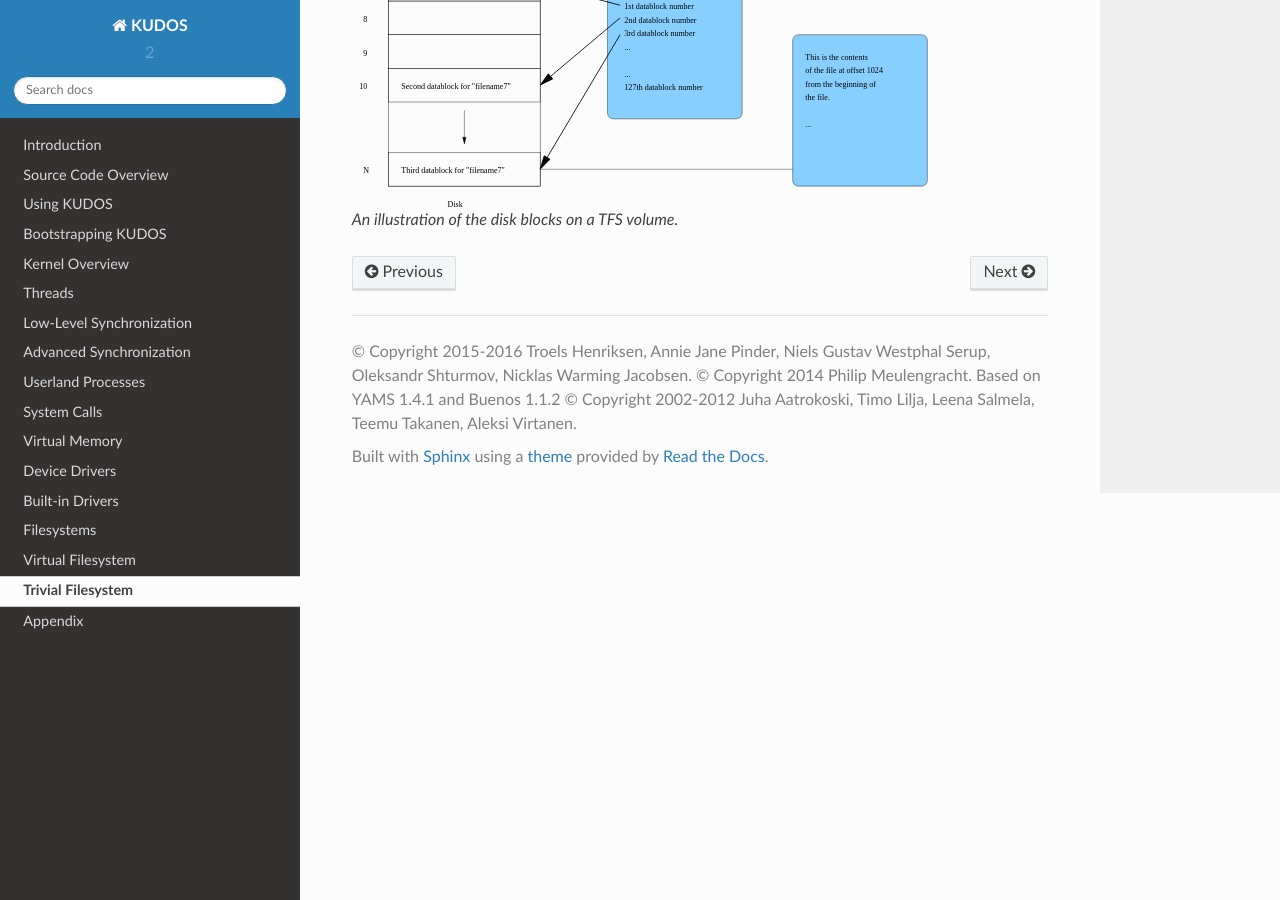
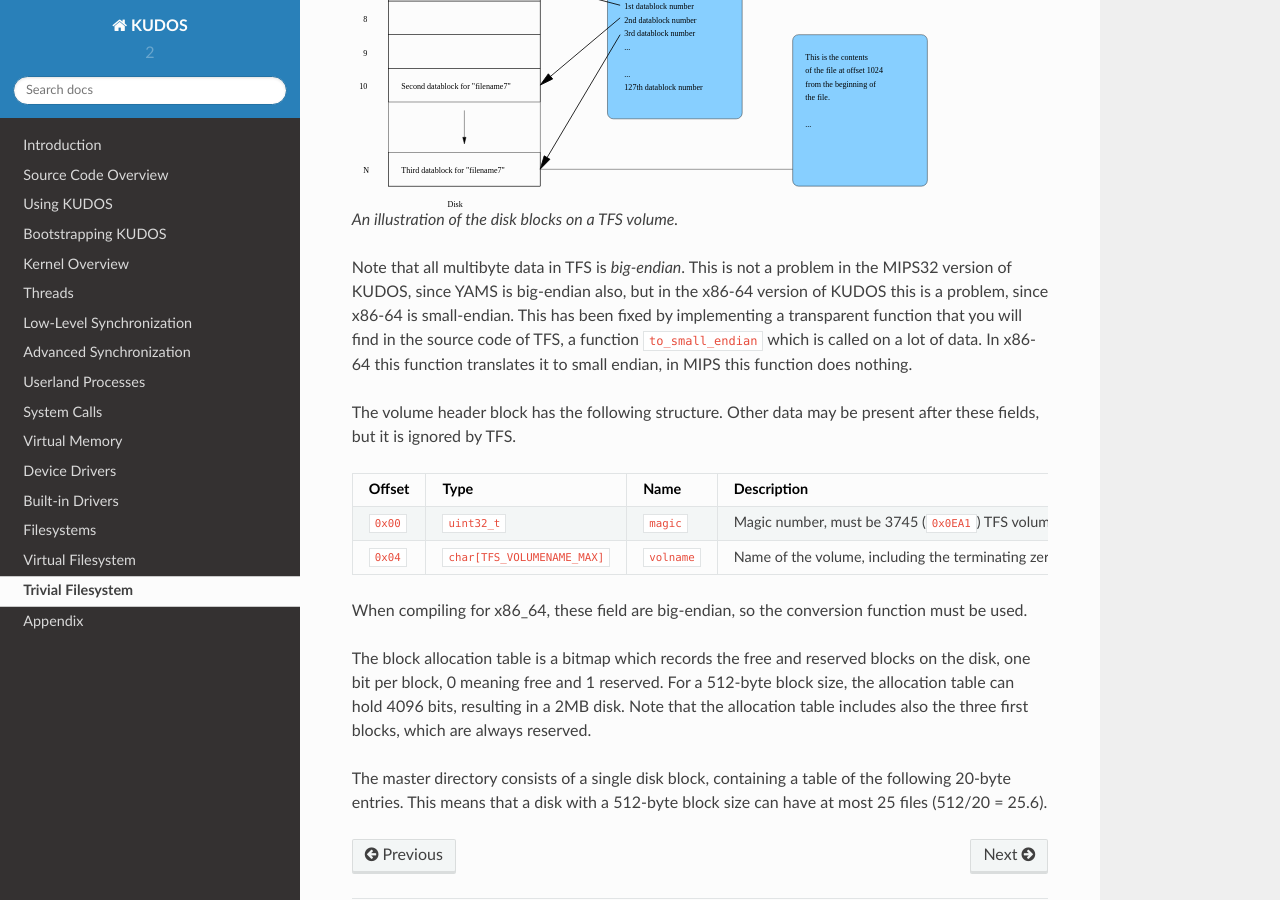
Before and after one commit to DIKU-EDU/kudos, a Sphinx documentation site: the page built from docs/trivial-filesystem.rst, in a window 1280 px wide and 900 px high, scrolled down 853 px. Built offline with Sphinx 7.4.7 and the Read the Docs theme 2.0.0, drawn with Linux system fonts in a browser that asks for light colours.

Commit message:
more on filesystems

```diff
--- a/docs/trivial-filesystem.rst
+++ b/docs/trivial-filesystem.rst
@@ -27,3 +27,39 @@ data blocks. The following figure illustrates the structure of a TFS volume:
 .. figure:: tfs.svg
 
      An illustration of the disk blocks on a TFS volume.
+
+Note that all multibyte data in TFS is *big-endian*. This is not a problem in
+the MIPS32 version of KUDOS, since YAMS is big-endian also, but in the x86-64
+version of KUDOS this is a problem, since x86-64 is small-endian. This has been
+fixed by implementing a transparent function that you will find in the source
+code of TFS, a function ``to_small_endian`` which is called on a lot of data.
+In x86-64 this function translates it to small endian, in MIPS this function
+does nothing.
+
+The volume header block has the following structure. Other data may be present
+after these fields, but it is ignored by TFS.
+
++----------+-------------------------------+-------------+----------------------+
+| Offset   | Type                          | Name        | Description          |
++==========+===============================+=============+======================+
+| ``0x00`` | ``uint32_t``                  | ``magic``   | Magic number, must   |
+|          |                               |             | be 3745 (``0x0EA1``) |
+|          |                               |             | TFS volumes.         |
++----------+-------------------------------+-------------+----------------------+
+| ``0x04`` | ``char[TFS_VOLUMENAME_MAX]``  | ``volname`` | Name of the volume,  |
+|          |                               |             | including the        |
+|          |                               |             | terminating zero     |
++----------+-------------------------------+-------------+----------------------+
+
+When compiling for x86_64, these field are big-endian, so the conversion
+function must be used.
+
+The block allocation table is a bitmap which records the free and reserved
+blocks on the disk, one bit per block, 0 meaning free and 1 reserved. For a
+512-byte block size, the allocation table can hold 4096 bits, resulting in a
+2MB disk. Note that the allocation table includes also the three first blocks,
+which are always reserved.
+
+The master directory consists of a single disk block, containing a table of the
+following 20-byte entries. This means that a disk with a 512-byte block size
+can have at most 25 files (512/20 = 25.6).
```
Also changed, not shown: docs/contexts-and-context-switching.rst (added, +25 -0 lines).
